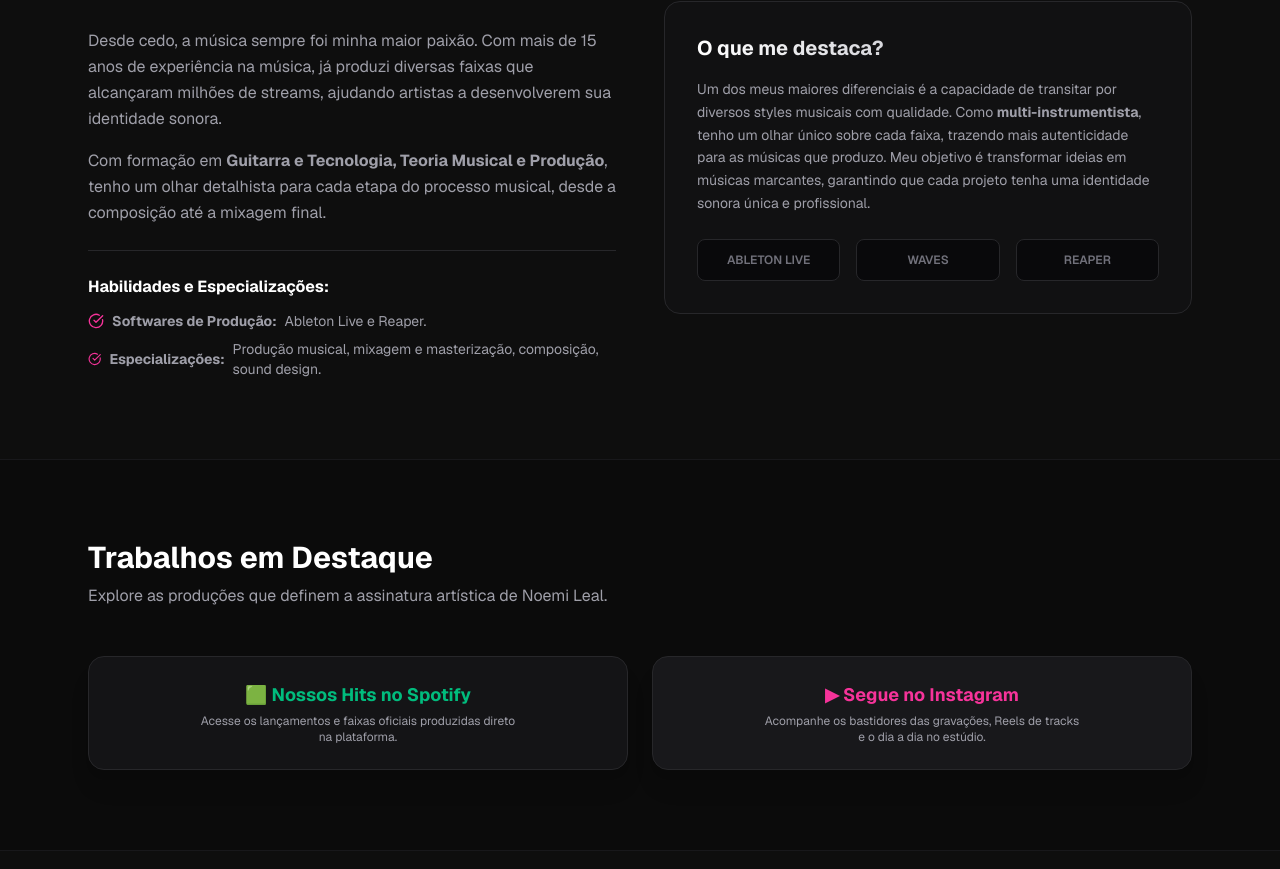
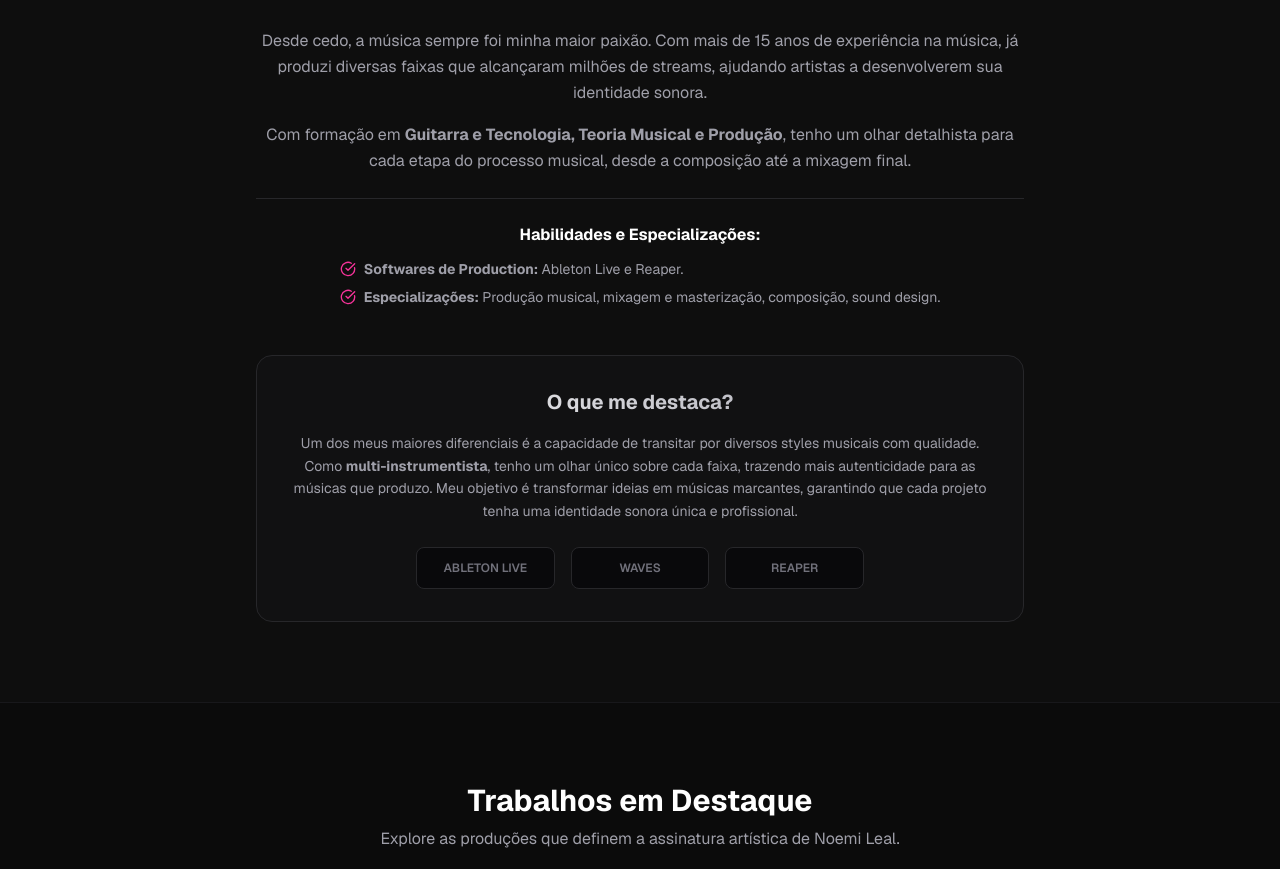
Before and after one commit to Tafner19/noemi-leal-site, a Next.js app: page / in a window 1280 px wide. Shown: the part 891-1760 px from the top of the page. Built offline with nearby package versions, Linux system fonts and the light colour scheme.

Commit message:
design: centralizando titulos e corrigindo links do spotify

```diff
--- a/app/page.js
+++ b/app/page.js
@@ -119,7 +119,7 @@ export default function NoemiLealSite() {
                   </div>
                 </div>
                 <a
-                  href="https://open.spotify.com/track/47gYAsO6P2T3wA9m2Vw6yA"
+                  href="open.spotify.com"
                   target="_blank"
                   rel="noopener noreferrer"
                   className="w-10 h-10 bg-pink-500 hover:bg-pink-600 rounded-full flex items-center justify-center text-black transition-all duration-300 transform hover:scale-110 shadow-lg shadow-pink-500/20"
@@ -142,37 +142,37 @@ export default function NoemiLealSite() {
 
       {/* SOBRE MIM */}
       <section id="sobre" className="py-20 border-t border-zinc-900 bg-[#0e0e0e]">
-        <div className="max-w-6xl mx-auto px-6 grid md:grid-cols-2 gap-12 items-center">
-          <div>
+        <div className="max-w-6xl mx-auto px-6 grid md:grid-cols-1 gap-12 items-center text-center">
+          <div className="max-w-3xl mx-auto">
             <span className="text-pink-500 text-sm font-semibold tracking-wider block mb-2">// BIOGRAFIA</span>
-            <h2 className="text-3xl md:text-4xl font-bold mb-6">Sobre mim</h2>
+            <h2 className="text-3xl md:text-4xl font-bold mb-6 mx-auto">Sobre mim</h2>
             <p className="text-zinc-400 leading-relaxed mb-4">
               Desde cedo, a música sempre foi minha maior paixão. Com mais de 15 anos de experiência na música, já produzi diversas faixas que alcançaram milhões de streams, ajudando artistas a desenvolverem sua identidade sonora.
             </p>
             <p className="text-zinc-400 leading-relaxed mb-6">
               Com formação em <strong>Guitarra e Tecnologia, Teoria Musical e Produção</strong>, tenho um olhar detalhista para cada etapa do processo musical, desde a composição até a mixagem final.
             </p>
-            <div className="border-t border-zinc-800 pt-6">
+            <div className="border-t border-zinc-800 pt-6 flex flex-col items-center">
               <h4 className="text-white font-bold mb-3">Habilidades e Especializações:</h4>
-              <ul className="space-y-2 text-zinc-400 text-sm">
+              <ul className="space-y-2 text-zinc-400 text-sm inline-block text-left">
                 <li className="flex items-center gap-2">
-                  <CheckCircle className="w-4 h-4 text-pink-500" /> <strong>Softwares de Produção:</strong> Ableton Live e Reaper.
+                  <CheckCircle className="w-4 h-4 text-pink-500 flex-shrink-0" /> <span><strong>Softwares de Production:</strong> Ableton Live e Reaper.</span>
                 </li>
                 <li className="flex items-center gap-2">
-                  <CheckCircle className="w-4 h-4 text-pink-500" /> <strong>Especializações:</strong> Produção musical, mixagem e masterização, composição, sound design.
+                  <CheckCircle className="w-4 h-4 text-pink-500 flex-shrink-0" /> <span><strong>Especializações:</strong> Produção musical, mixagem e masterização, composição, sound design.</span>
                 </li>
               </ul>
             </div>
           </div>
 
-          <div className="bg-zinc-900/40 border border-zinc-800 p-8 rounded-2xl">
+          <div className="bg-zinc-900/40 border border-zinc-800 p-8 rounded-2xl max-w-3xl mx-auto w-full">
             <h3 className="text-xl font-bold mb-4 text-transparent bg-clip-text bg-gradient-to-r from-white to-zinc-400">
               O que me destaca?
             </h3>
             <p className="text-zinc-400 leading-relaxed text-sm mb-6">
               Um dos meus maiores diferenciais é a capacidade de transitar por diversos styles musicais com qualidade. Como <strong>multi-instrumentista</strong>, tenho um olhar único sobre cada faixa, trazendo mais autenticidade para as músicas que produzo. Meu objetivo é transformar ideias em músicas marcantes, garantindo que cada projeto tenha uma identidade sonora única e profissional.
             </p>
-            <div className="grid grid-cols-3 gap-4 text-center text-xs font-semibold text-zinc-500">
+            <div className="grid grid-cols-3 gap-4 text-center text-xs font-semibold text-zinc-500 max-w-md mx-auto">
               <div className="p-3 bg-zinc-950 rounded-lg border border-zinc-800">ABLETON LIVE</div>
               <div className="p-3 bg-zinc-950 rounded-lg border border-zinc-800">WAVES</div>
               <div className="p-3 bg-zinc-950 rounded-lg border border-zinc-800">REAPER</div>
@@ -183,13 +183,13 @@ export default function NoemiLealSite() {
 
       {/* PORTFÓLIO */}
       <section id="portfolio" className="py-20 border-t border-zinc-900">
-        <div className="max-w-6xl mx-auto px-6">
+        <div className="max-w-6xl mx-auto px-6 text-center">
           <div className="mb-12">
             <h2 className="text-3xl font-bold mb-2">Trabalhos em Destaque</h2>
             <p className="text-zinc-400">Explore as produções que definem a assinatura artística de Noemi Leal.</p>
           </div>
 
-          <div className="grid md:grid-cols-2 gap-6">
+          <div className="grid md:grid-cols-2 gap-6 max-w-4xl mx-auto">
             <a
               href="https://open.spotify.com/search/noemi%20leal"
               target="_blank"
```
